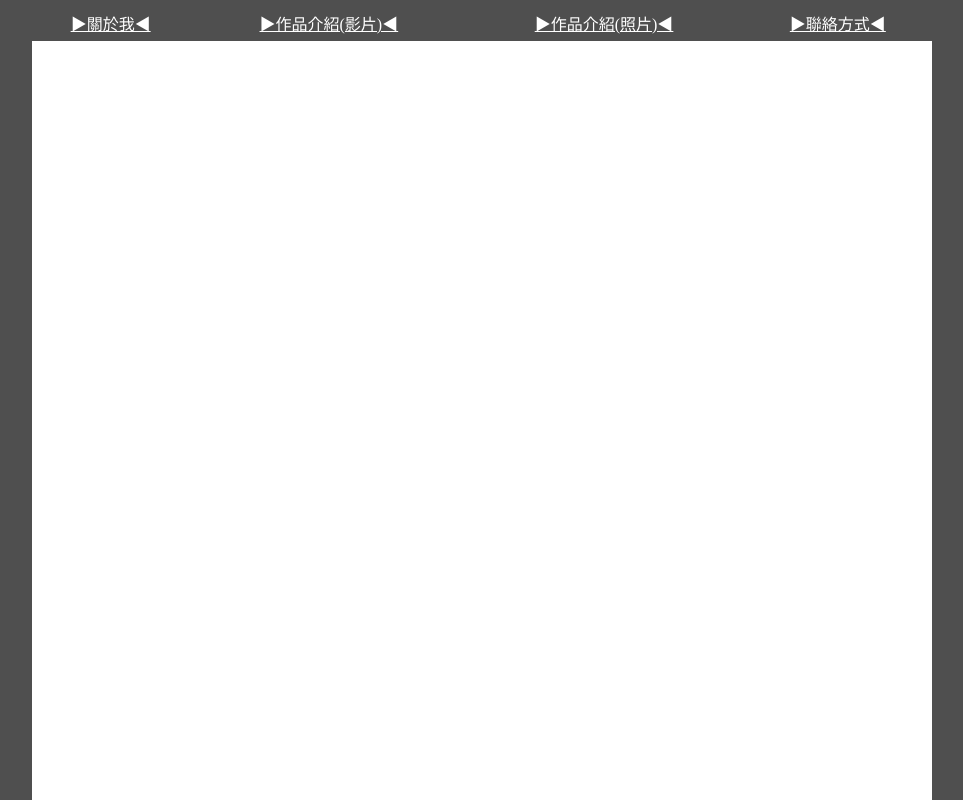
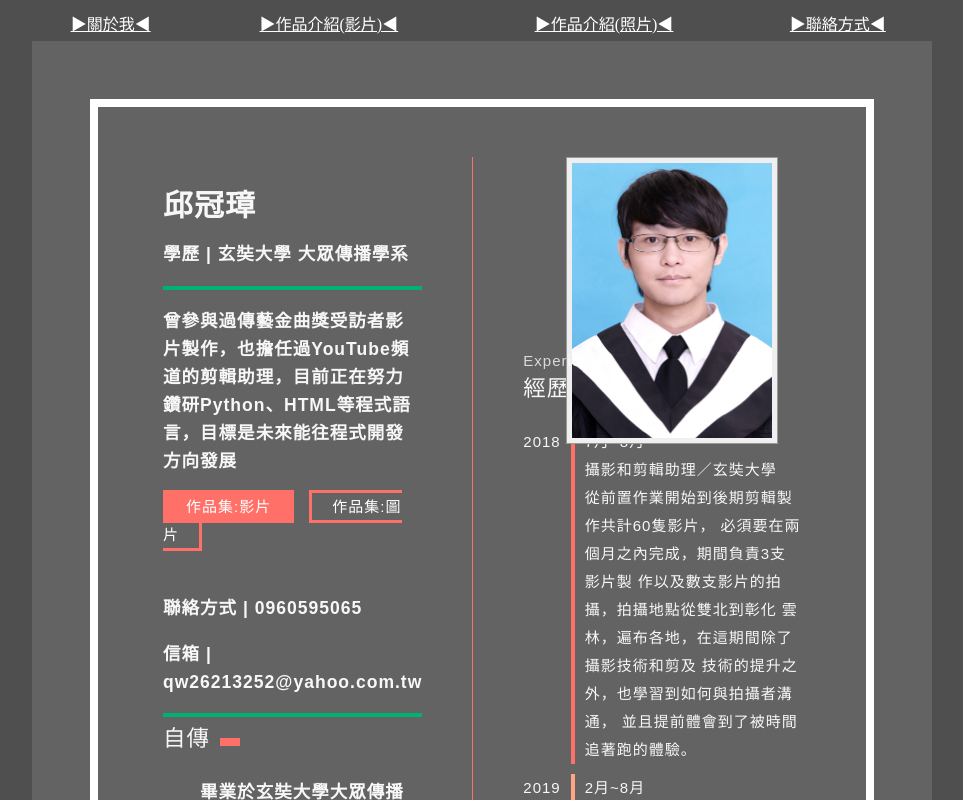
Before and after one commit to Acur2023/Acur2023.github.io, a plain HTML site: page index.html in a window 1280 px wide. Shown: the top 800 px of the page, without its empty margins (158-1121 px from the left). Drawn offline with Linux system fonts and the light colour scheme.

Commit message:
update-2023/05/16

```diff
--- a/index.html
+++ b/index.html
@@ -15,7 +15,7 @@
     <tr>
     <tr align="center" height=90%>
     <td colspan="4" rowspan="3">
-        <iframe src="pages/introduction.html" width="900" height="1085" name="main" frameborder=0>
+        <iframe src="pages/introduction2.html" width="900" height="1085" name="main" frameborder=0>
             您的瀏覽器不支援iframe框架!
         </iframe>
     </td>
```
